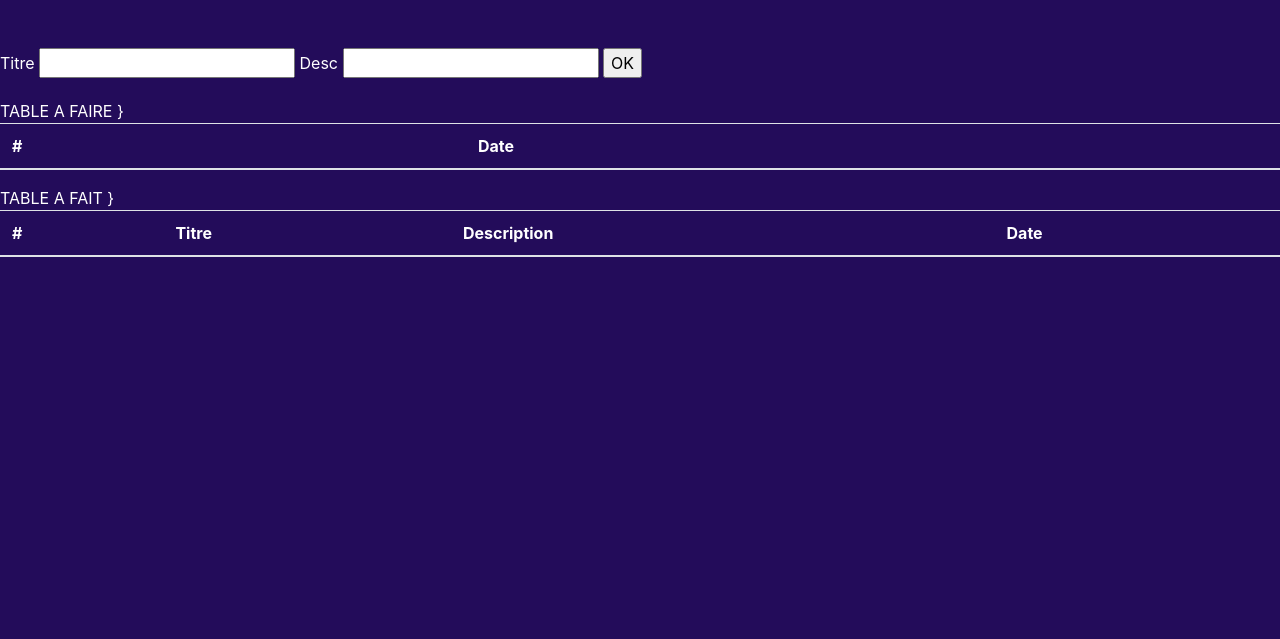
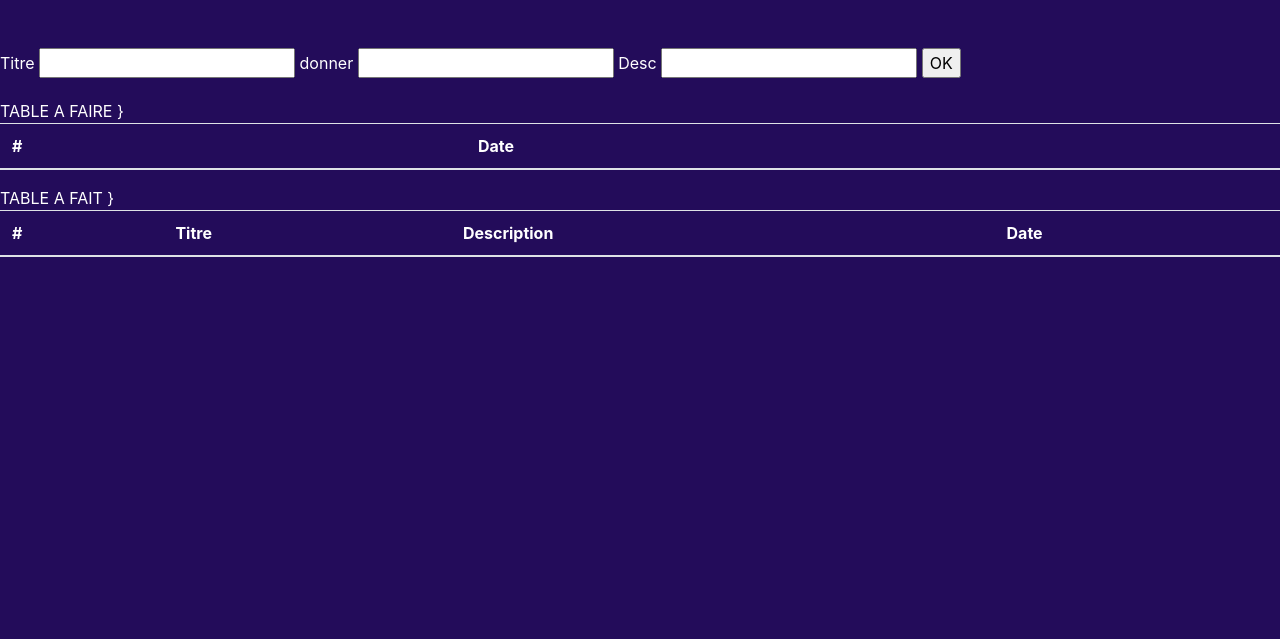
Before and after one commit to dogasp/site_liste, a Django app: page /Defis/ in a window 1280 px wide. Shown: the part 72-711 px from the top of the page. Run offline with Django 4.2, Linux system fonts and the light colour scheme; data that the repository does not hold is empty; some libraries are stand-ins or nearby versions.

Commit message:
bien joué adam

```diff
--- a/siteliste/forms.py
+++ b/siteliste/forms.py
@@ -3,3 +3,4 @@ from django import forms
 class NameForm(forms.Form):
     titre = forms.CharField(label='Titre', max_length=100)
     desc = forms.CharField(label='Desc', max_length=100)
+    donner = forms.CharField(label='donner', max_length=100)
--- a/siteliste/templates/Defis.html
+++ b/siteliste/templates/Defis.html
@@ -19,6 +19,10 @@ table{
   <label for="titre">Titre </label>
 
   <input id="titre" type="text" name="titre" required>
+
+  <label for="donner"> donner </label>
+
+  <input id="donner" type="text" name="donner" required>
 
   <label for="desc">Desc </label>
 
--- a/siteliste/views.py
+++ b/siteliste/views.py
@@ -69,7 +69,7 @@ def Defis(request):
     #Done:
     all_done = database.child("done").get()
 
-    c=0
+
     iddone=[]
     donelist=[]
     titredone=[]
@@ -78,16 +78,15 @@ def Defis(request):
     donneurdone=[]
     for defi in all_done:
 
-        if defi.val()["titre"] != "test" and defi.val()["donecount"] != 0:
-            iddone.append(defi.val()["donecount"])
+        if defi.val()["titre"] != "test":
+            #iddone.append(defi.val()["donecount"])
             descdone.append(defi.val()["desc"])
             titredone.append(defi.val()["titre"])
                 #donneurlist.append(defi.val()["donneur"])
             datedone.append(defi.val()["datedone"])
 
-    for i in iddone:
+    for c in range(len(iddone)):
         dictdone={'id':iddone[c],'titre':titredone[c],'desc':descdone[c],'date':datedone[c]}
-        c+=1
         donelist.append(dictdone)
 
     if request.method == 'POST':
@@ -99,11 +98,11 @@ def Defis(request):
             if form.is_valid():
                 titre=form.cleaned_data.get('titre')
 
+                donneur = form.cleaned_data.get('donner')
+
                 desc=form.cleaned_data.get('desc')
 
-                donneur = form.cleaned_data.get('donneur')
-
-                print(donneur)
+                print(titre, desc, donneur)
 
                 data={"titre":titre, "desc":desc, "date":str(datetime.datetime.now()), "donenu":-1, "lienvid":"lien", "donneur":"donneur","count":database.child("count").get().val()}
                 n='defi{}'.format(database.child("count").get().val())
```
Also changed, not shown: 1 other file.
